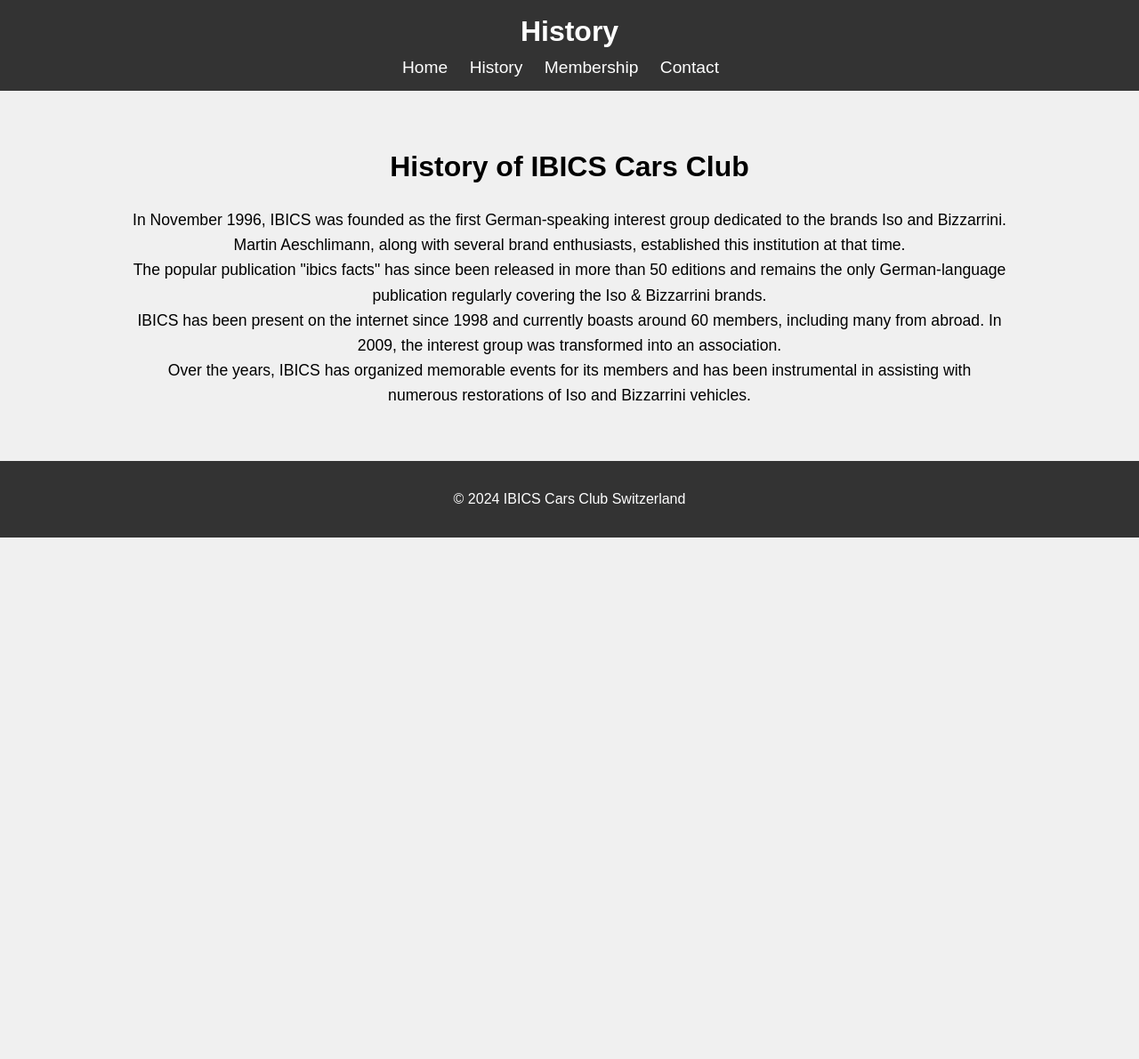
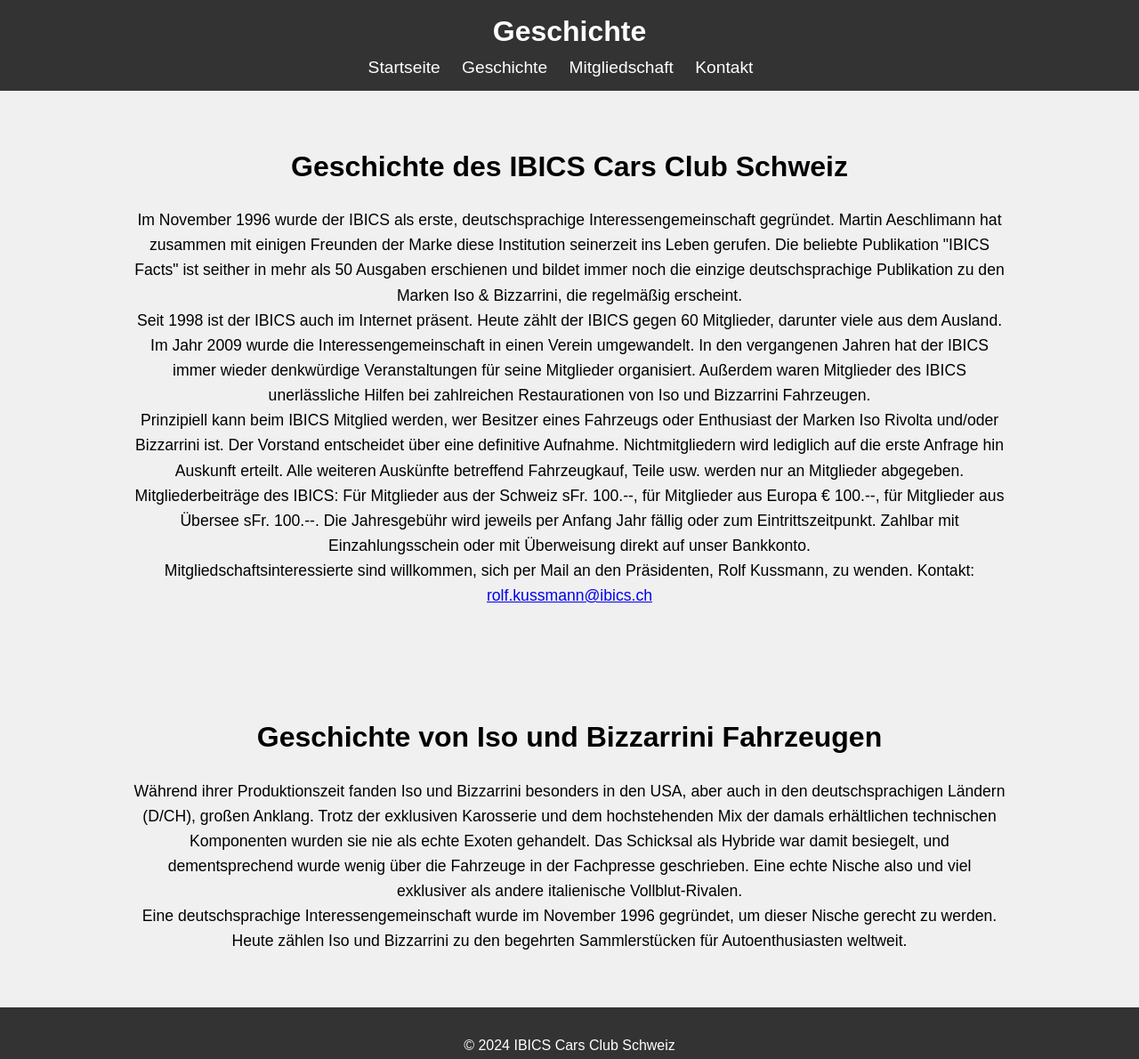
Before and after one commit to theJules13/ibics-cars-club, a plain HTML site: page history.html in a window 1280 px wide. Shown: the whole page at 89% size. Before the commit the page ends 800 px from the top, so only its background shows below. Drawn offline with Linux system fonts and the light colour scheme.

Commit message:
Update history.html

```diff
--- a/history.html
+++ b/history.html
@@ -1,40 +1,51 @@
 <!DOCTYPE html>
-<html lang="en">
+<html lang="de">
 <head>
     <meta charset="UTF-8">
     <meta name="viewport" content="width=device-width, initial-scale=1.0">
-    <title>History - IBICS Cars Club Switzerland</title>
-    <link rel="stylesheet" href="styles.css">
+    <title>Geschichte - IBICS Cars Club Schweiz</title>
+    <link rel="stylesheet" href="styles.css"> <!-- Link to your stylesheet -->
 </head>
 <body>
     <header>
-        <h1>History</h1>
+        <h1>Geschichte</h1>
         <nav>
             <ul>
-                <li><a href="index.html">Home</a></li>
-                <li><a href="history.html">History</a></li>
-                <li><a href="membership.html">Membership</a></li>
-                <li><a href="contact.html">Contact</a></li>
+                <li><a href="index.html">Startseite</a></li>
+                <li><a href="history.html">Geschichte</a></li>
+                <li><a href="membership.html">Mitgliedschaft</a></li>
+                <li><a href="contact.html">Kontakt</a></li>
             </ul>
         </nav>
     </header>
 
-    <section id="history" class="section">
+    <section id="history-ibics" class="section">
         <div class="container">
-            <h2>History of IBICS Cars Club</h2>
-            <p>In November 1996, IBICS was founded as the first German-speaking interest group dedicated to the brands Iso and Bizzarrini. Martin Aeschlimann, along with several brand enthusiasts, established this institution at that time.</p>
+            <h2>Geschichte des IBICS Cars Club Schweiz</h2>
 
-            <p>The popular publication "ibics facts" has since been released in more than 50 editions and remains the only German-language publication regularly covering the Iso & Bizzarrini brands.</p>
+            <p>Im November 1996 wurde der IBICS als erste, deutschsprachige Interessengemeinschaft gegründet. Martin Aeschlimann hat zusammen mit einigen Freunden der Marke diese Institution seinerzeit ins Leben gerufen. Die beliebte Publikation "IBICS Facts" ist seither in mehr als 50 Ausgaben erschienen und bildet immer noch die einzige deutschsprachige Publikation zu den Marken Iso & Bizzarrini, die regelmäßig erscheint.</p>
 
-            <p>IBICS has been present on the internet since 1998 and currently boasts around 60 members, including many from abroad. In 2009, the interest group was transformed into an association.</p>
+            <p>Seit 1998 ist der IBICS auch im Internet präsent. Heute zählt der IBICS gegen 60 Mitglieder, darunter viele aus dem Ausland. Im Jahr 2009 wurde die Interessengemeinschaft in einen Verein umgewandelt. In den vergangenen Jahren hat der IBICS immer wieder denkwürdige Veranstaltungen für seine Mitglieder organisiert. Außerdem waren Mitglieder des IBICS unerlässliche Hilfen bei zahlreichen Restaurationen von Iso und Bizzarrini Fahrzeugen.</p>
 
-            <p>Over the years, IBICS has organized memorable events for its members and has been instrumental in assisting with numerous restorations of Iso and Bizzarrini vehicles.</p>
+            <p>Prinzipiell kann beim IBICS Mitglied werden, wer Besitzer eines Fahrzeugs oder Enthusiast der Marken Iso Rivolta und/oder Bizzarrini ist. Der Vorstand entscheidet über eine definitive Aufnahme. Nichtmitgliedern wird lediglich auf die erste Anfrage hin Auskunft erteilt. Alle weiteren Auskünfte betreffend Fahrzeugkauf, Teile usw. werden nur an Mitglieder abgegeben. Mitgliederbeiträge des IBICS: Für Mitglieder aus der Schweiz sFr. 100.--, für Mitglieder aus Europa € 100.--, für Mitglieder aus Übersee sFr. 100.--. Die Jahresgebühr wird jeweils per Anfang Jahr fällig oder zum Eintrittszeitpunkt. Zahlbar mit Einzahlungsschein oder mit Überweisung direkt auf unser Bankkonto.</p>
+
+            <p>Mitgliedschaftsinteressierte sind willkommen, sich per Mail an den Präsidenten, Rolf Kussmann, zu wenden. Kontakt: <a href="mailto:rolf.kussmann@ibics.ch">rolf.kussmann@ibics.ch</a></p>
+        </div>
+    </section>
+
+    <section id="history-iso-bizzarrini" class="section">
+        <div class="container">
+            <h2>Geschichte von Iso und Bizzarrini Fahrzeugen</h2>
+
+            <p>Während ihrer Produktionszeit fanden Iso und Bizzarrini besonders in den USA, aber auch in den deutschsprachigen Ländern (D/CH), großen Anklang. Trotz der exklusiven Karosserie und dem hochstehenden Mix der damals erhältlichen technischen Komponenten wurden sie nie als echte Exoten gehandelt. Das Schicksal als Hybride war damit besiegelt, und dementsprechend wurde wenig über die Fahrzeuge in der Fachpresse geschrieben. Eine echte Nische also und viel exklusiver als andere italienische Vollblut-Rivalen.</p>
+
+            <p>Eine deutschsprachige Interessengemeinschaft wurde im November 1996 gegründet, um dieser Nische gerecht zu werden. Heute zählen Iso und Bizzarrini zu den begehrten Sammlerstücken für Autoenthusiasten weltweit.</p>
         </div>
     </section>
 
     <footer>
         <div class="container">
-            <p>&copy; 2024 IBICS Cars Club Switzerland</p>
+            <p>&copy; 2024 IBICS Cars Club Schweiz</p>
         </div>
     </footer>
 </body>
```
